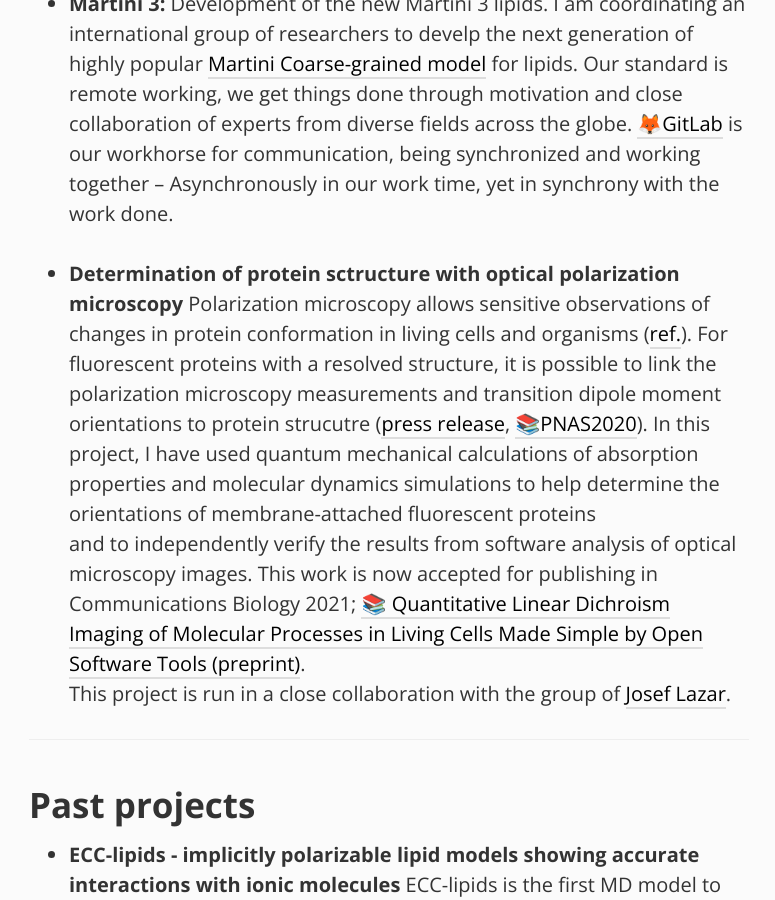
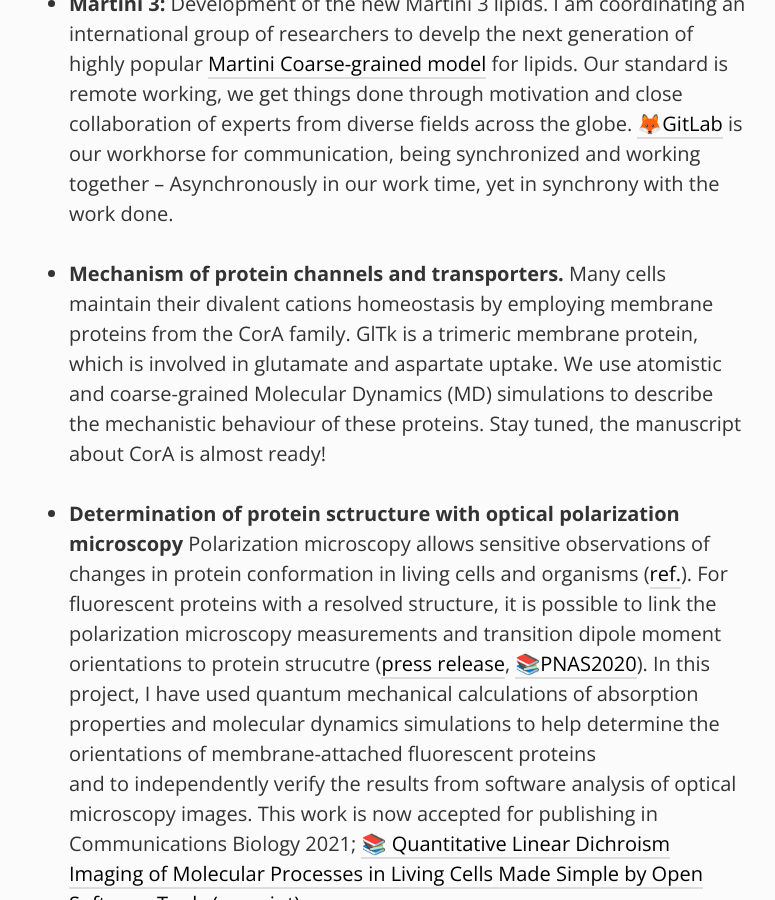
Before and after one commit to jmelcr/jmelcr.github.io, a Jekyll site: the page built from projects.md, in a window 1280 px wide and 900 px high, scrolled down 1183 px. Shown: the whole window, without its empty margins (251-1026 px from the left). Built offline with Jekyll 4.4.1, drawn with Linux system fonts in a browser that asks for light colours; comment, search, counter and statistics services are not loaded.

Commit message:
Update projects.md

```diff
--- a/projects.md
+++ b/projects.md
@@ -50,6 +50,18 @@ and close collaboration of experts from diverse fields across the globe.
 being synchronized and working together –
 Asynchronously in our work time,
 yet in synchrony with the work done.
+
+
+- **Mechanism of protein channels and transporters.**
+Many cells maintain their divalent cations homeostasis
+by employing membrane proteins from the CorA family.
+GlTk is a trimeric membrane protein,
+which is involved in glutamate and aspartate uptake.
+We use atomistic and coarse-grained Molecular Dynamics (MD) simulations
+to describe the mechanistic behaviour of these proteins.
+Stay tuned,
+the manuscript about CorA is almost ready!
+
 
 
 - **Determination of protein sctructure with optical polarization microscopy**
```
